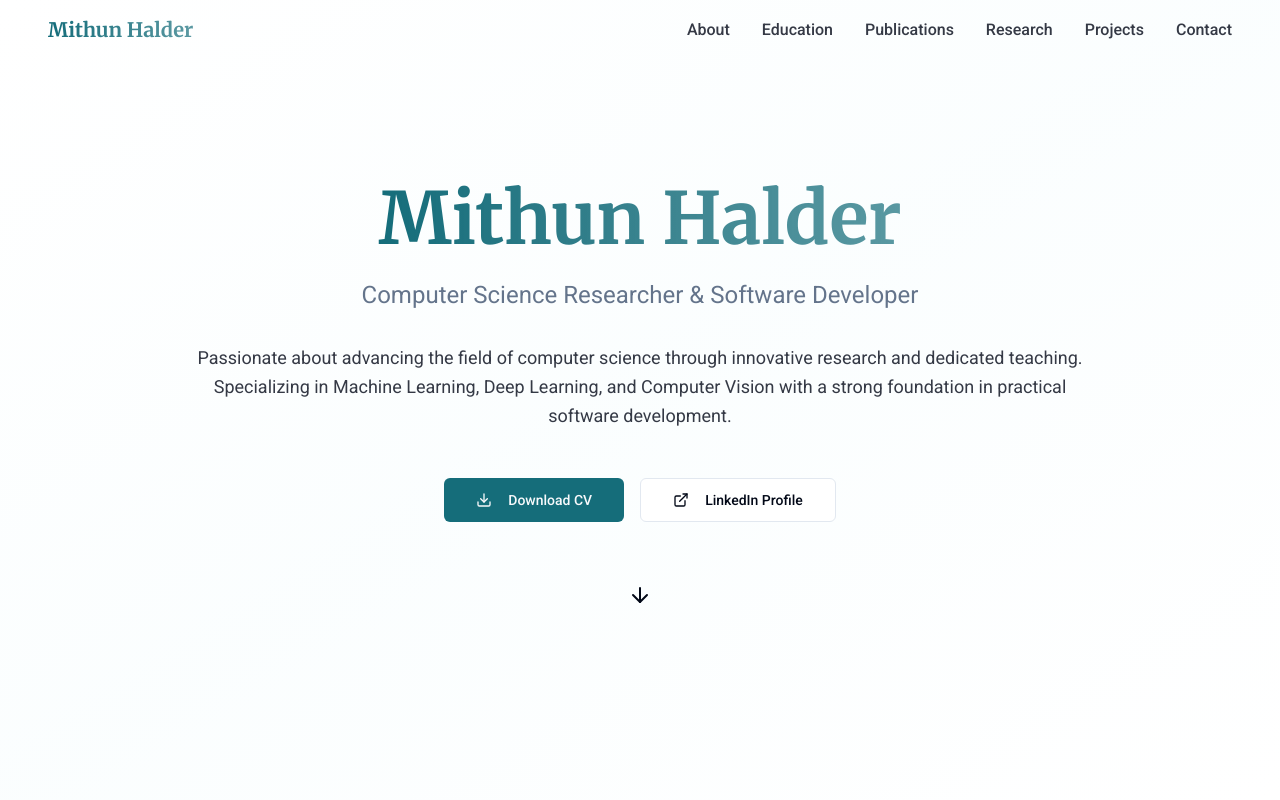
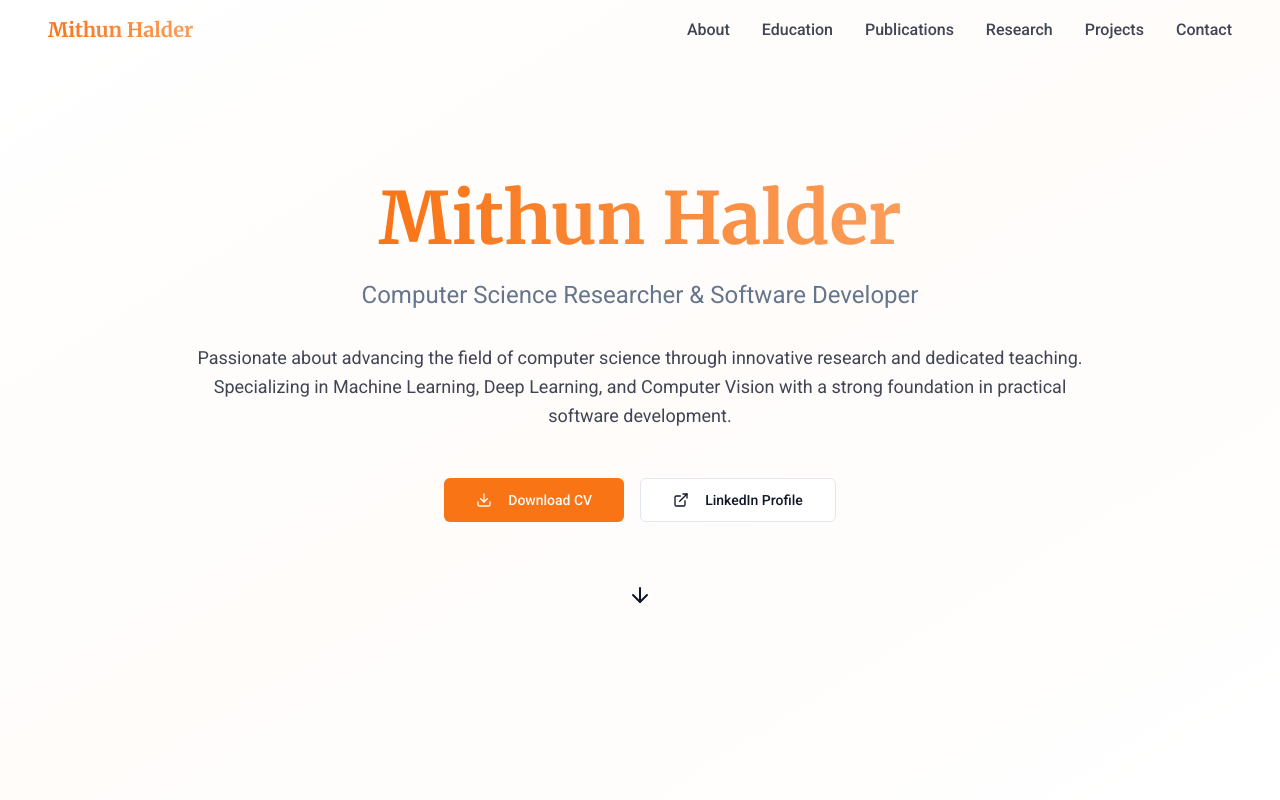
Before and after one commit to mithunHalder7/academic-tech-showcase, a React (Vite) app: page / in a window 1280 px wide. Shown: the top 800 px of the page. Built offline with nearby package versions, Linux system fonts and the light colour scheme.

Commit message:
Change color theme and picture position
Adjust color theme and profile picture position in the About section.

```diff
--- a/src/components/About.tsx
+++ b/src/components/About.tsx
@@ -7,13 +7,13 @@ const About = () => {
     <section id="about" className="py-20 bg-muted/30">
       <div className="section-padding max-w-6xl mx-auto">
         <div className="grid lg:grid-cols-2 gap-12 items-center">
-          <div className="flex justify-center lg:justify-start">
+          <div className="flex justify-center lg:justify-start order-2 lg:order-1">
             <div className="relative">
               <Avatar className="w-80 h-80 border-4 border-primary/20 shadow-xl">
                 <AvatarImage
                   src="/lovable-uploads/3b80f3f3-f919-434e-8649-8388d5a9aa6f.png"
                   alt="Mithun Halder - Computer Science Researcher"
-                  className="object-cover"
+                  className="object-cover object-top"
                 />
                 <AvatarFallback className="text-6xl font-serif font-bold text-primary">MH</AvatarFallback>
               </Avatar>
@@ -21,7 +21,7 @@ const About = () => {
             </div>
           </div>
 
-          <div className="space-y-6">
+          <div className="space-y-6 order-1 lg:order-2">
             <div>
               <h2 className="font-serif text-4xl font-bold mb-4 gradient-text">About Me</h2>
               <div className="w-20 h-1 bg-primary rounded-full mb-6"></div>
--- a/src/index.css
+++ b/src/index.css
@@ -12,81 +12,82 @@ All colors MUST be HSL.
 @layer base {
   :root {
     --background: 0 0% 100%;
-    --foreground: 222.2 84% 4.9%;
+    --foreground: 222 47% 11%;
 
     --card: 0 0% 100%;
-    --card-foreground: 222.2 84% 4.9%;
+    --card-foreground: 222 47% 11%;
 
     --popover: 0 0% 100%;
-    --popover-foreground: 222.2 84% 4.9%;
+    --popover-foreground: 222 47% 11%;
 
-    --primary: 188 71% 28%;
-    --primary-foreground: 210 40% 98%;
+    --primary: 25 95% 53%;
+    --primary-foreground: 0 0% 98%;
 
-    --secondary: 210 40% 96.1%;
-    --secondary-foreground: 222.2 47.4% 11.2%;
+    --secondary: 210 40% 96%;
+    --secondary-foreground: 222 47% 11%;
 
-    --muted: 210 40% 96.1%;
-    --muted-foreground: 215.4 16.3% 46.9%;
+    --muted: 210 40% 96%;
+    --muted-foreground: 215 16% 47%;
 
-    --accent: 188 71% 90%;
-    --accent-foreground: 188 71% 15%;
+    --accent: 25 95% 90%;
+    --accent-foreground: 25 95% 15%;
 
-    --destructive: 0 84.2% 60.2%;
+    --destructive: 0 84% 60%;
     --destructive-foreground: 210 40% 98%;
 
-    --border: 214.3 31.8% 91.4%;
-    --input: 214.3 31.8% 91.4%;
-    --ring: 188 71% 28%;
+    --border: 214 32% 91%;
+    --input: 214 32% 91%;
+    --ring: 25 95% 53%;
 
     --radius: 0.5rem;
 
     --sidebar-background: 0 0% 98%;
-    --sidebar-foreground: 240 5.3% 26.1%;
-    --sidebar-primary: 240 5.9% 10%;
+    --sidebar-foreground: 240 5% 26%;
+    --sidebar-primary: 240 6% 10%;
     --sidebar-primary-foreground: 0 0% 98%;
-    --sidebar-accent: 240 4.8% 95.9%;
-    --sidebar-accent-foreground: 240 5.9% 10%;
+    --sidebar-accent: 240 5% 96%;
+    --sidebar-accent-foreground: 240 6% 10%;
     --sidebar-border: 220 13% 91%;
-    --sidebar-ring: 217.2 91.2% 59.8%;
+    --sidebar-ring: 25 95% 53%;
   }
 
   .dark {
-    --background: 222.2 84% 4.9%;
+    --background: 222 47% 4%;
     --foreground: 210 40% 98%;
 
-    --card: 222.2 84% 4.9%;
+    --card: 222 47% 4%;
     --card-foreground: 210 40% 98%;
 
-    --popover: 222.2 84% 4.9%;
+    --popover: 222 47% 4%;
     --popover-foreground: 210 40% 98%;
 
-    --primary: 188 71% 40%;
-    --primary-foreground: 222.2 47.4% 11.2%;
+    --primary: 25 95% 60%;
+    --primary-foreground: 222 47% 11%;
 
-    --secondary: 217.2 32.6% 17.5%;
+    --secondary: 217 33% 17%;
     --secondary-foreground: 210 40% 98%;
 
-    --muted: 217.2 32.6% 17.5%;
-    --muted-foreground: 215 20.2% 65.1%;
+    --muted: 217 33% 17%;
+    --muted-foreground: 215 20% 65%;
 
-    --accent: 217.2 32.6% 17.5%;
+    --accent: 217 33% 17%;
     --accent-foreground: 210 40% 98%;
 
-    --destructive: 0 62.8% 30.6%;
+    --destructive: 0 63% 31%;
     --destructive-foreground: 210 40% 98%;
 
-    --border: 217.2 32.6% 17.5%;
-    --input: 217.2 32.6% 17.5%;
-    --ring: 212.7 26.8% 83.9%;
-    --sidebar-background: 240 5.9% 10%;
-    --sidebar-foreground: 240 4.8% 95.9%;
-    --sidebar-primary: 224.3 76.3% 48%;
+    --border: 217 33% 17%;
+    --input: 217 33% 17%;
+    --ring: 25 95% 60%;
+
+    --sidebar-background: 240 6% 10%;
+    --sidebar-foreground: 240 5% 96%;
+    --sidebar-primary: 25 95% 60%;
     --sidebar-primary-foreground: 0 0% 100%;
-    --sidebar-accent: 240 3.7% 15.9%;
-    --sidebar-accent-foreground: 240 4.8% 95.9%;
-    --sidebar-border: 240 3.7% 15.9%;
-    --sidebar-ring: 217.2 91.2% 59.8%;
+    --sidebar-accent: 240 4% 16%;
+    --sidebar-accent-foreground: 240 5% 96%;
+    --sidebar-border: 240 4% 16%;
+    --sidebar-ring: 25 95% 60%;
   }
 }
 
```
